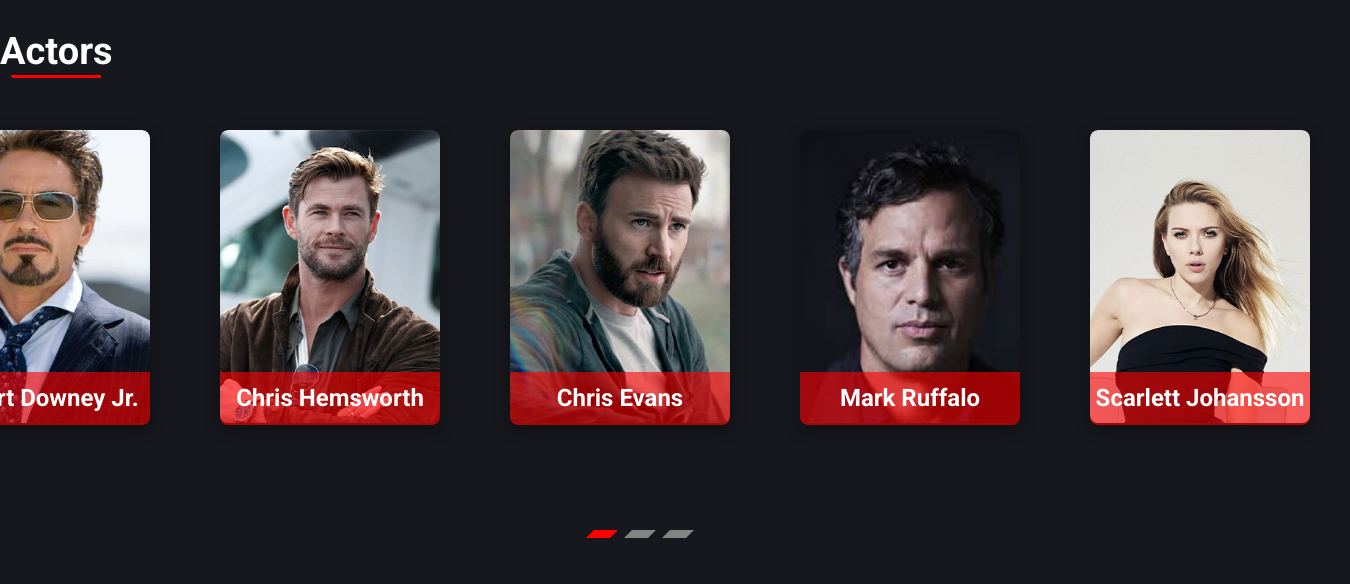
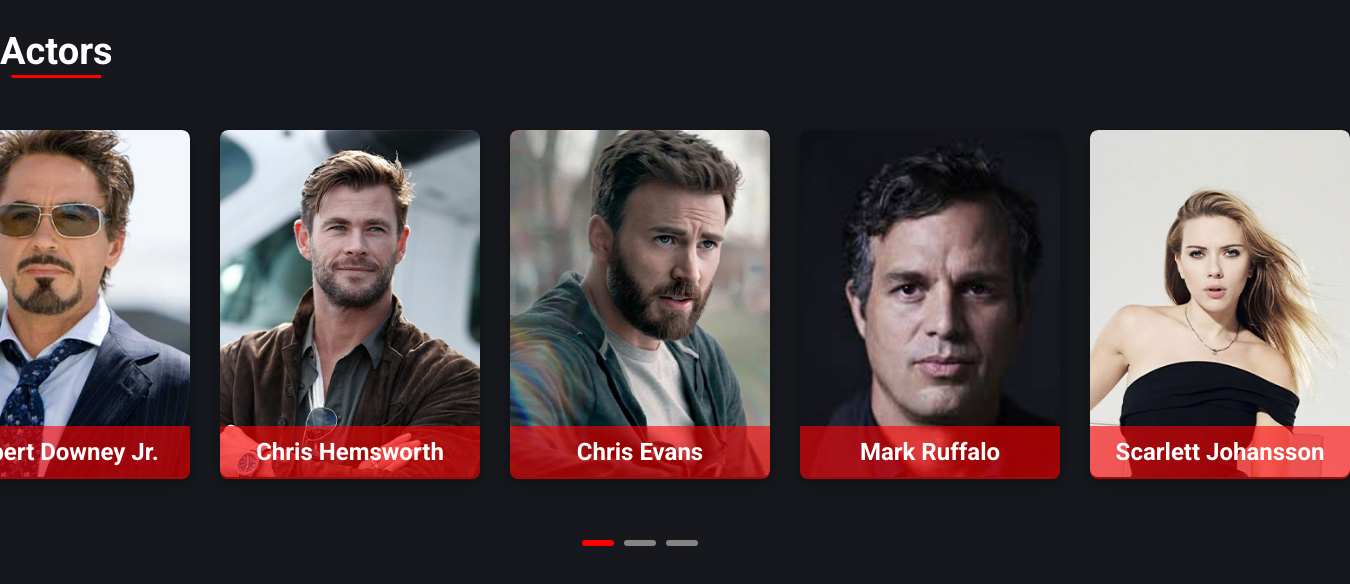
Before and after one commit to Leodiwas/Marvel_Movies, a plain HTML site: page index.html in a window 1280 px wide. Shown: the part 911-1495 px from the top of the page, 1350 px wide, since content can reach past the window. Before the commit the page ends 1469 px from the top, so only its background shows below. Drawn offline with Linux system fonts and the light colour scheme.

Commit message:
modified actor sec vh

```diff
--- a/assets/src/scss/components/_button.scss
+++ b/assets/src/scss/components/_button.scss
@@ -64,16 +64,15 @@
   display: flex;
   justify-content: center;
   align-items: center;
-  gap: 0.6rem;
+  gap: 1rem;
 
   .btn__tab {
     width: 3.2rem;
-    height: 0.8rem;
+    height: 0.6rem;
     background: v.$color-gray;
     padding: 0;
-    border-radius: 0;
+    border-radius: 0.8rem;
     transition: all 0.5s ease;
-    clip-path: polygon(25% 0%, 100% 0%, 75% 100%, 0% 100%);
   }
 
   .btn__tab-active {
--- a/assets/src/scss/components/_card.scss
+++ b/assets/src/scss/components/_card.scss
@@ -3,7 +3,7 @@
 
 .actor__cards {
   position: relative;
-  height: 40rem;
+  height: 35rem;
 
   display: none;
   grid-template-rows: 40rem;
@@ -12,6 +12,7 @@
 
   justify-content: center;
   transition: all 0.5s ease;
+  margin-bottom: 6rem;
 
   &:hover .card:not(:hover) {
     transform: scale(0.9);
@@ -38,7 +39,7 @@
     position: relative;
     cursor: pointer;
     transition: all 1s ease;
-    width: 22rem;
+    width: 26rem;
     height: 30rem;
 
     &:hover {
--- a/assets/src/scss/layout/_main.scss
+++ b/assets/src/scss/layout/_main.scss
@@ -8,7 +8,7 @@
     gap: 4rem;
 
     padding-block: 4rem;
-    height: 70vh;
+    height: 78vh;
     position: relative;
 
     @include m.respond(mobile) {
```
Also changed, not shown: dist/style.css, 1 other file.
